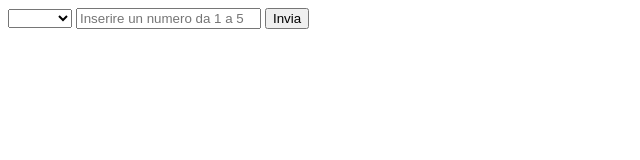
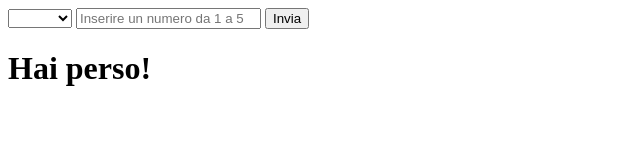
Before and after one commit to DanieleSpuria/js-paliedispari, a plain HTML site: page Pari-e-dispari/index.html in a window 1280 px wide. Both pictures are taken after a click on the button "Invia". Shown: the whole page, without its empty margins (0-640 px from the left). Drawn offline with Linux system fonts and the light colour scheme.

Commit message:
add output

```diff
--- a/Pari-e-dispari/index.html
+++ b/Pari-e-dispari/index.html
@@ -18,6 +18,8 @@
 
   <button>Invia</button>
 
+  <h1></h1>
+
   <script src="script.js"></script>
 
 </body>
--- a/Pari-e-dispari/script.js
+++ b/Pari-e-dispari/script.js
@@ -10,6 +10,9 @@
 const select = document.getElementById('pariDispari');
 const input = document.getElementById('numero');
 const button = document.querySelector('button');
+const output = document.querySelector('h1');
+
+let message;
 
 console.log(select, input, button);
 
@@ -22,11 +25,22 @@ button.addEventListener('click', function() {
   const somma = userNumber + pc;
   const risultato = sommaPariDispari(somma);
 
+  if (risultato === select.value) {
+    message = 'Hai vinto!'
+  } else {
+    message = 'Hai perso!'
+  }
+
+  output.innerHTML = message;
+
+  console.log('Utente', pariDispari, userNumber);
+  console.log('Pc', pc);
+  console.log('Somma', somma);
+  console.log('Risultato', risultato);
 
   select.value = 'defalut';
   input.value = '';
 
-  console.log(pariDispari, userNumber, pc, somma, 'risutato', risultato);
 
 })
 
```
Also changed, not shown: 1 other file.
